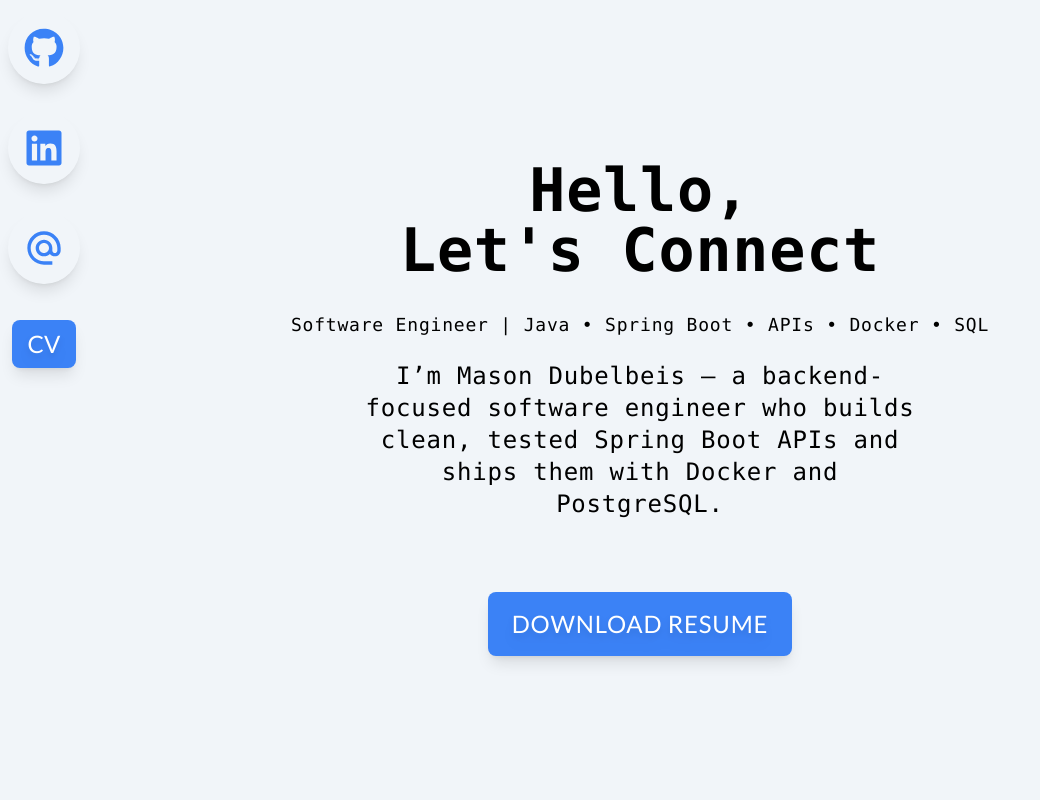
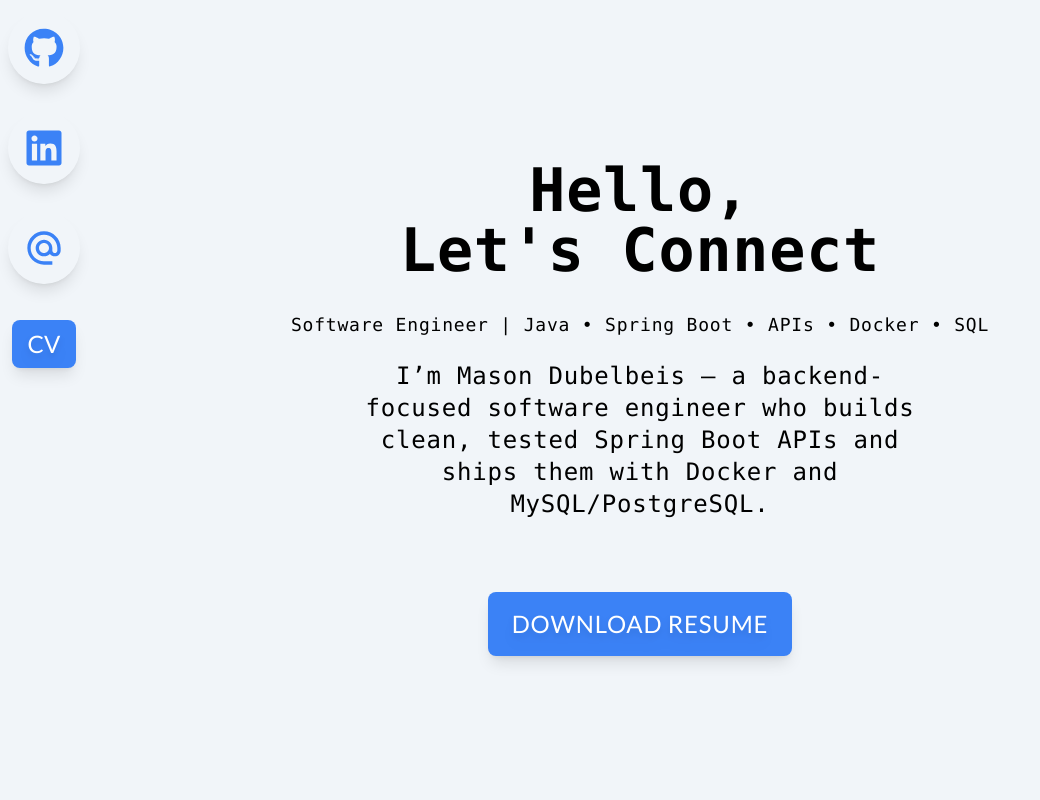
Before and after one commit to mdubelbeis/portfolio-v2, a React (Vite) app: page / in a window 1280 px wide. Shown: the top 800 px of the page, without its empty margins (0-1040 px from the left). Built offline with nearby package versions, Linux system fonts and the light colour scheme.

Commit message:
Update database mention from PostgreSQL to MySQL/PostgreSQL

```diff
--- a/src/components/About.tsx
+++ b/src/components/About.tsx
@@ -12,7 +12,7 @@ const About = () => {
                         </div>
                         <sub>Software Engineer | Java • Spring Boot • APIs • Docker • SQL</sub>
                         <p className="mx-auto max-w-xl">
-                            I’m Mason Dubelbeis — a backend-focused software engineer who builds clean, tested Spring Boot APIs and ships them with Docker and PostgreSQL.
+                            I’m Mason Dubelbeis — a backend-focused software engineer who builds clean, tested Spring Boot APIs and ships them with Docker and MySQL/PostgreSQL.
                         </p>
                     </div>
                 </div>
```
